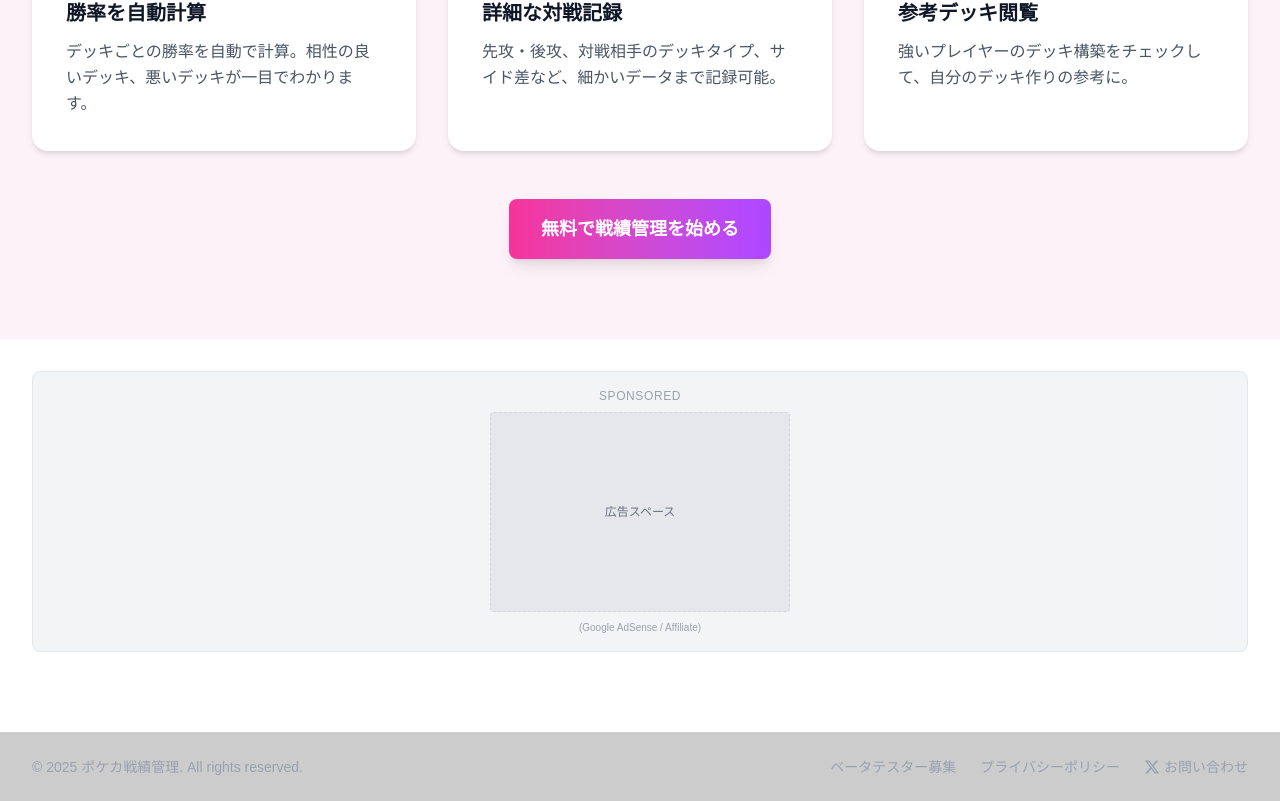
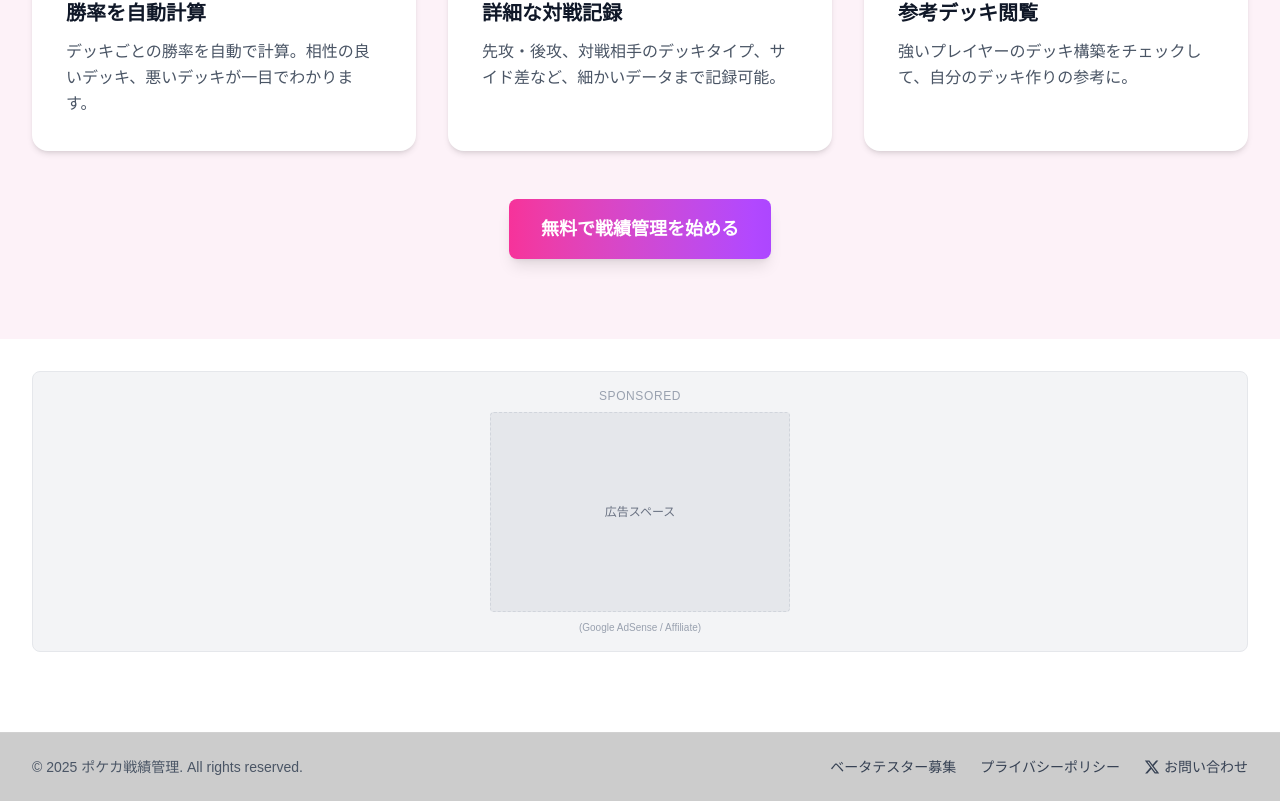
Before and after one commit to rmatsumoto3o3-blip/pokeka-app, a Next.js app: page / in a window 1280 px wide. Shown: the part 2254-3055 px from the top of the page. Built offline with nearby package versions, Linux system fonts and the light colour scheme; no server answers; the database is empty.

Commit message:
style: Improve footer text visibility

```diff
--- a/components/Footer.tsx
+++ b/components/Footer.tsx
@@ -5,20 +5,20 @@ export default function Footer() {
         <footer className="bg-black/20 border-t border-white/10 mt-12">
             <div className="max-w-7xl mx-auto px-4 sm:px-6 lg:px-8 py-6">
                 <div className="flex flex-col md:flex-row justify-between items-center gap-4">
-                    <div className="text-gray-400 text-sm">
+                    <div className="text-gray-600 text-sm font-medium">
                         © 2025 ポケカ戦績管理. All rights reserved.
                     </div>
 
                     <div className="flex gap-6 text-sm">
                         <Link
                             href="/beta-terms"
-                            className="text-gray-400 hover:text-white transition"
+                            className="text-gray-700 hover:text-gray-900 transition font-medium"
                         >
                             ベータテスター募集
                         </Link>
                         <Link
                             href="/privacy"
-                            className="text-gray-400 hover:text-white transition"
+                            className="text-gray-700 hover:text-gray-900 transition font-medium"
                         >
                             プライバシーポリシー
                         </Link>
@@ -26,7 +26,7 @@ export default function Footer() {
                             href="https://x.com/sakuya_neouni"
                             target="_blank"
                             rel="noopener noreferrer"
-                            className="text-gray-400 hover:text-white transition flex items-center gap-1"
+                            className="text-gray-700 hover:text-gray-900 transition flex items-center gap-1 font-medium"
                         >
                             <svg className="w-4 h-4" fill="currentColor" viewBox="0 0 24 24">
                                 <path d="M18.244 2.25h3.308l-7.227 8.26 8.502 11.24H16.17l-5.214-6.817L4.99 21.75H1.68l7.73-8.835L1.254 2.25H8.08l4.713 6.231zm-1.161 17.52h1.833L7.084 4.126H5.117z" />
```
